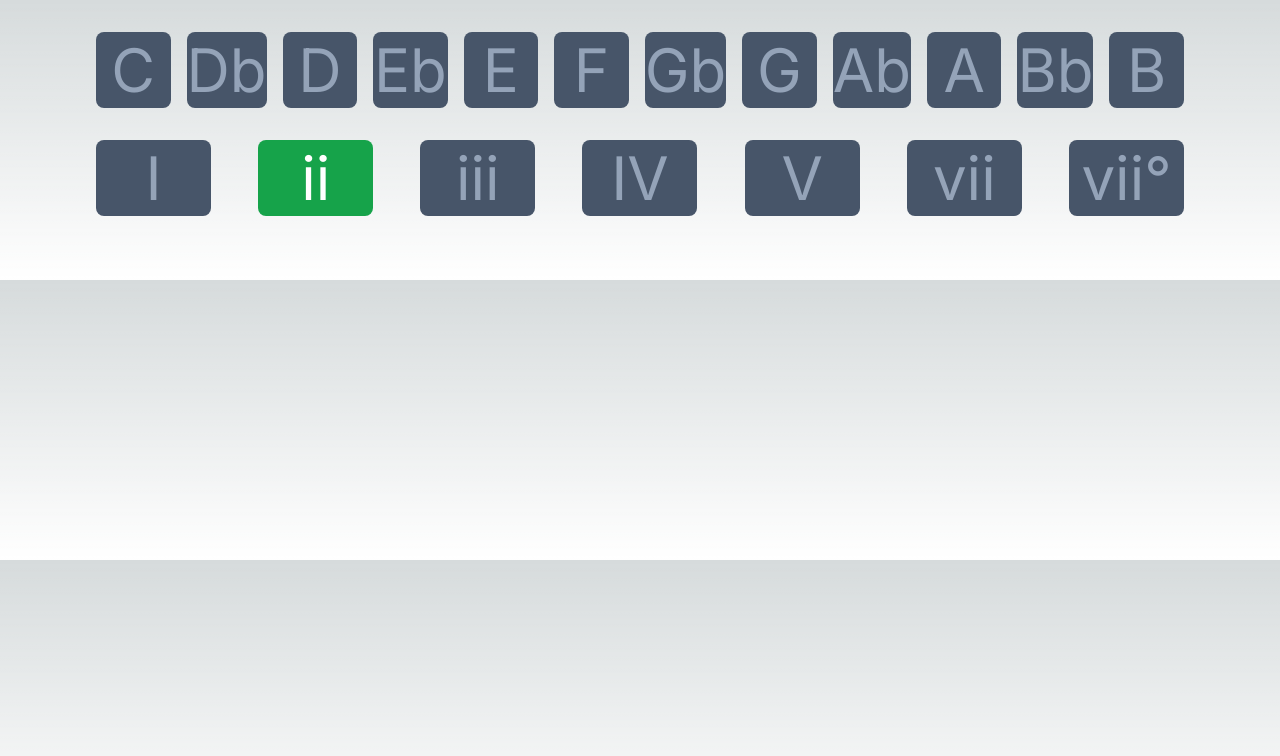
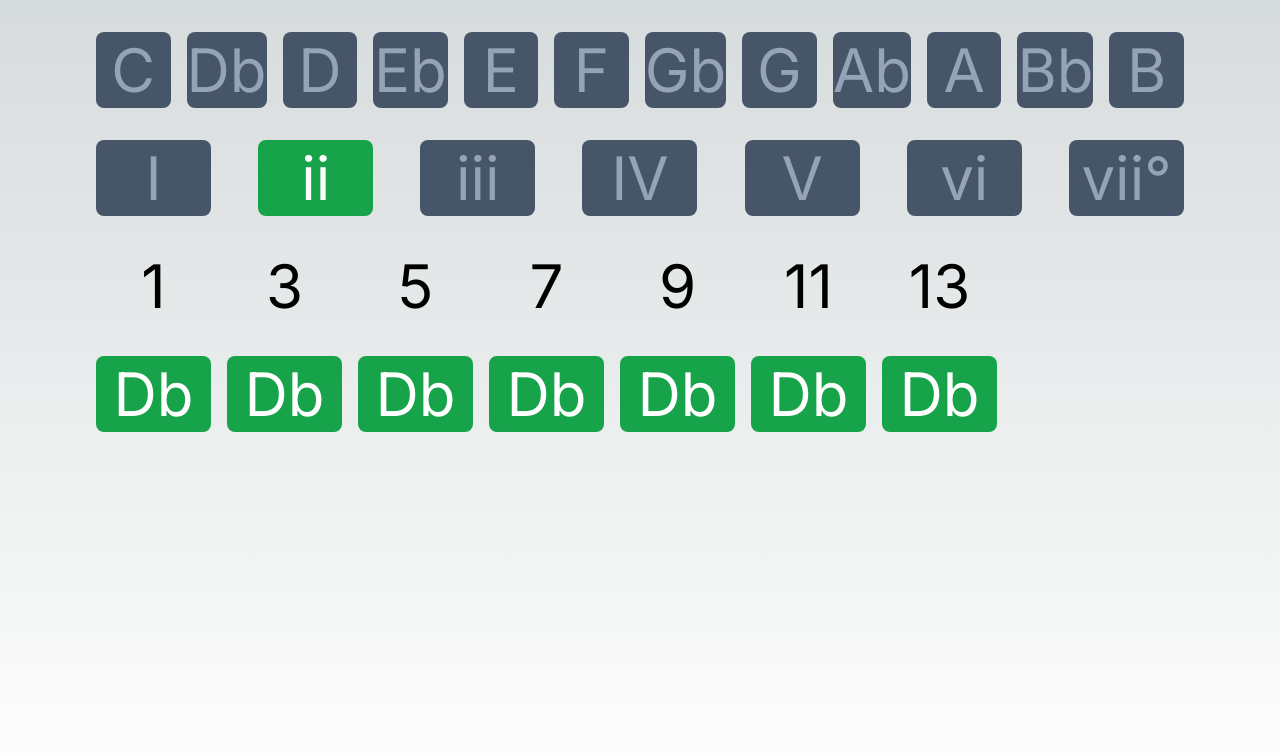
Before and after one commit to joemsak/major-scale-practice, a Next.js app: page / in a window 1280 px wide. Both pictures are taken after a click on the button "ii". Shown: the top 756 px of the page. Built offline with nearby package versions, Linux system fonts and the light colour scheme.

Commit message:
WIP, selecting chord roots properly

```diff
--- a/src/app/layout.js
+++ b/src/app/layout.js
@@ -1,4 +1,5 @@
 import { Inter } from "next/font/google";
+import cx from "clsx";
 import "./globals.css";
 
 const inter = Inter({ subsets: ["latin"] });
@@ -10,8 +11,8 @@ export const metadata = {
 
 export default function RootLayout({ children }) {
   return (
-    <html lang="en">
-      <body className={inter.className}>{children}</body>
+    <html lang="en" className="h-screen">
+      <body className={cx(inter.className, "h-screen")}>{children}</body>
     </html>
   );
 }
--- a/src/app/page.js
+++ b/src/app/page.js
@@ -1,80 +1,45 @@
 "use client";
-import { useState, useEffect } from "react";
+import { useState, useEffect, useMemo } from "react";
 import cx from "clsx";
 
 export default function Home() {
   const [selectedRoot, setSelectedRoot] = useState("");
-  const [selectedScales, setSelectedScales] = useState([]);
+  const [selectedRootIdx, setSelectedRootIdx] = useState();
+  const [selectedChords, setSelectedChords] = useState([]);
 
-  const notes = [
-    "C",
-    "Db",
-    "D",
-    "Eb",
-    "E",
-    "F",
-    "Gb",
-    "G",
-    "Ab",
-    "A",
-    "Bb",
-    "B",
-  ];
+  const notes = useMemo(
+    () => ["C", "Db", "D", "Eb", "E", "F", "Gb", "G", "Ab", "A", "Bb", "B"],
+    []
+  );
 
-  const scales = [
-    {
-      numeral: "I",
-      steps: 2,
-      type: "major",
-      isMajor: true,
-    },
-    {
-      numeral: "ii",
-      steps: 2,
-      type: "minor",
-      isMajor: false,
-    },
-    {
-      numeral: "iii",
-      steps: 1,
-      type: "minor",
-      isMajor: false,
-    },
-    {
-      numeral: "IV",
-      steps: 2,
-      type: "major",
-      isMajor: true,
-    },
-    {
-      numeral: "V",
-      steps: 2,
-      type: "dominant",
-      isMajor: true,
-    },
-    {
-      numeral: "vii",
-      steps: 2,
-      type: "minor",
-      isMajor: false,
-    },
-    {
-      numeral: "vii°",
-      steps: 1,
-      type: "half-diminished",
-      isMajor: false,
-    },
-  ];
+  useEffect(() => {
+    setSelectedRootIdx(notes.indexOf(selectedRoot));
+  }, [notes, selectedRoot]);
 
-  const selectedScaleColors = [
+  const majorScaleSteps = [0, 2, 2, 1, 2, 2, 2, 1];
+  const majorChords = ["I", "ii", "iii", "IV", "V", "vi", "vii°"];
+
+  const selectedChordColors = [
     "bg-green-600",
     "bg-sky-600",
     "bg-pink-600",
     "bg-orange-600",
   ];
 
-  const chordTones = (scale) => {
-    return [];
+  const chordTones = (chord) => {
+    const chordIdx = majorChords.indexOf(chord);
+
+    const stepsCandidate = majorScaleSteps
+      .filter((_, i) => i <= chordIdx)
+      .reduce((a, s) => a + s, 0);
+
+    const steps = stepsCandidate > 11 ? stepsCandidate - 12 : stepsCandidate;
+
+    return new Array(7).fill().map((_, i) => {
+      const candidate = selectedRootIdx + steps;
+      const idx = candidate > 11 ? candidate - 12 : candidate;
+      return [notes[idx]];
+    });
   };
 
   const selectedRootStyle = (note) =>
@@ -82,23 +47,23 @@ export default function Home() {
       ? "bg-slate-100 text-black pointer-events-none"
       : "bg-slate-600 text-slate-400 hover:bg-slate-300";
 
-  const selectedScaleStyle = (scale) => {
-    const idx = selectedScales.map((s) => s.numeral).indexOf(scale.numeral);
+  const selectedChordStyle = (chord) => {
+    const idx = selectedChords.indexOf(chord);
 
     if (idx > -1) {
-      return cx("text-white", selectedScaleColors[idx]);
-    } else if (selectedScales.length < 4) {
+      return cx("text-white", selectedChordColors[idx]);
+    } else if (selectedChords.length < 4) {
       return "bg-slate-600 text-slate-400 hover:bg-slate-300";
     } else {
       return "opacity-70 bg-slate-600 text-slate-400 pointer-events-none";
     }
   };
 
-  const manageSelectedScales = (scale) => {
-    if (selectedScales.includes(scale))
-      setSelectedScales([...selectedScales.filter((s) => s !== scale)]);
-    else if (selectedScales.length < 4)
-      setSelectedScales([...selectedScales, scale]);
+  const manageSelectedScales = (chord) => {
+    if (selectedChords.includes(chord))
+      setSelectedChords([...selectedChords.filter((s) => s !== chord)]);
+    else if (selectedChords.length < 4)
+      setSelectedChords([...selectedChords, chord]);
   };
 
   return (
@@ -119,28 +84,39 @@ export default function Home() {
       </div>
 
       <div className="mt-8 flex justify-between">
-        {scales.map((scale, i) => (
+        {majorChords.map((chord, i) => (
           <button
-            key={`scale-picker-${i}`}
+            key={`chord-picker-${i}`}
             className={cx(
               "mr-4 last:mr-0 text-6xl py-2 rounded-lg w-[115px]",
-              selectedScaleStyle(scale)
+              selectedChordStyle(chord)
             )}
-            onClick={() => manageSelectedScales(scale)}
+            onClick={() => manageSelectedScales(chord)}
           >
-            {scale.numeral}
+            {chord}
           </button>
         ))}
       </div>
 
-      {selectedScales.map((scale, i) => (
-        <div key={`selected-scale-${i}`} className="mt-8">
-          {chordTones(scale).map((tone, n) => (
+      <div className="mt-8 flex">
+        {[1, 3, 5, 7, 9, 11, 13].map((degree, i) => (
+          <span
+            key={`chord-degree-${i}`}
+            className="flex items-center justify-center mr-4 last:mr-0 text-6xl py-2 rounded-lg w-[115px]"
+          >
+            {degree}
+          </span>
+        ))}
+      </div>
+
+      {selectedChords.map((chord, i) => (
+        <div key={`selected-chord-${i}`} className="mt-8 flex">
+          {chordTones(chord).map((tone, n) => (
             <div
               key={`tone-${i}-${n}`}
               className={cx(
-                "mr-4 last:mr-0 text-6xl py-2 rounded-lg w-[115px] text-center",
-                selectedScaleStyle(scale)
+                "flex items-center justify-center mr-4 last:mr-0 text-6xl py-2 rounded-lg w-[115px] text-white",
+                selectedChordColors[i]
               )}
             >
               {tone}
```
